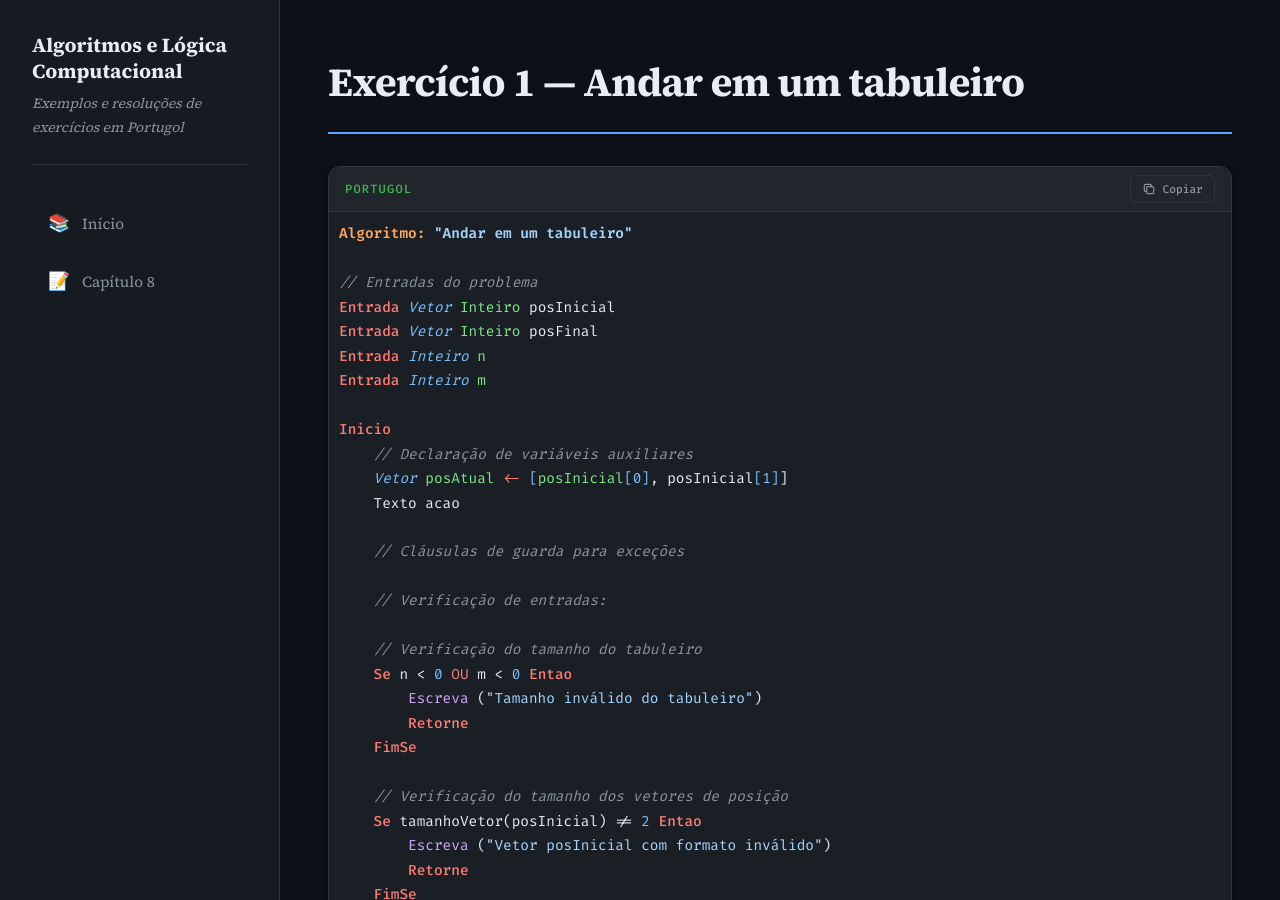
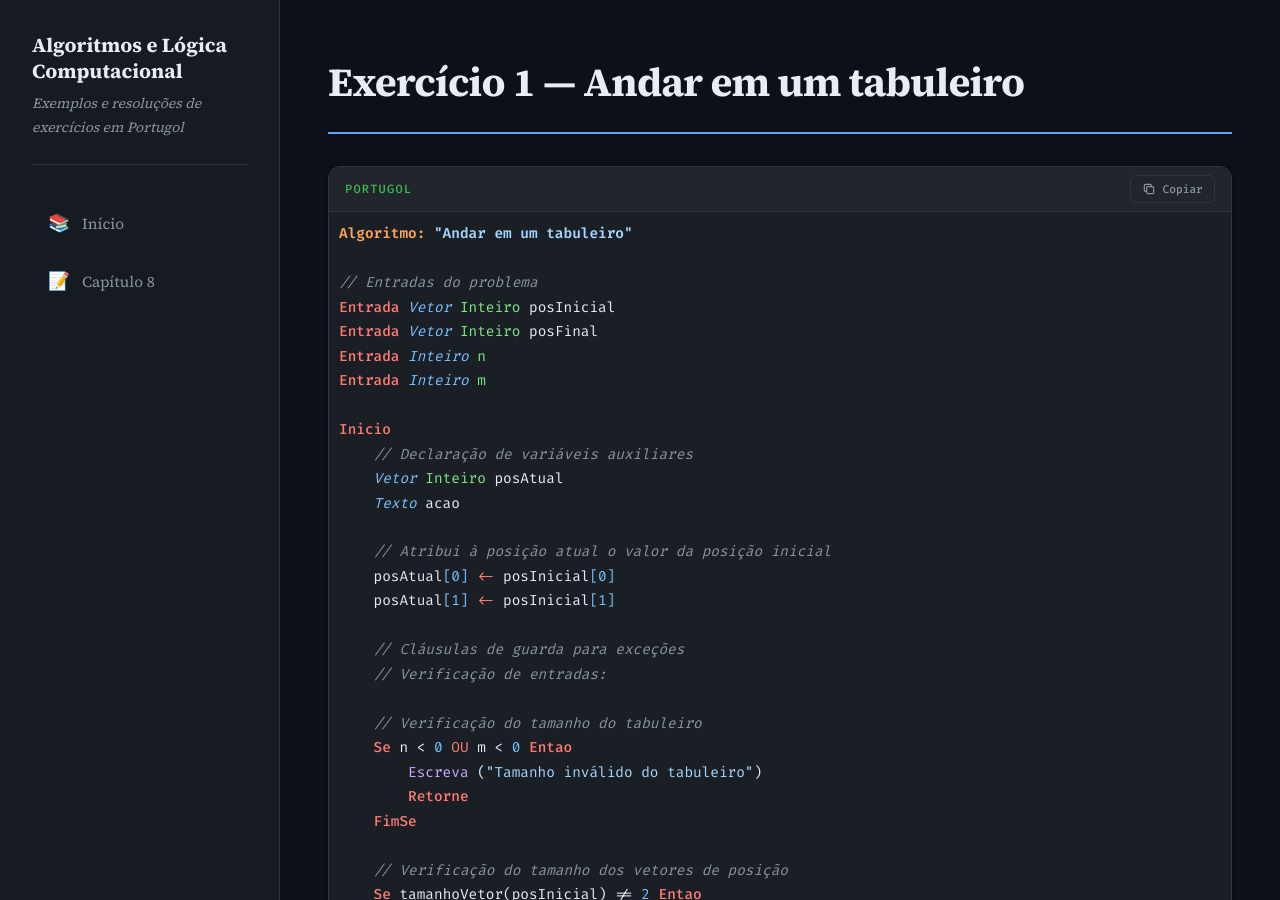
Before and after one commit to mitamarcelo/algoritmos-e-logica-computacional, a Jekyll site: the page built from Exercicios Resolvidos/Capitulo 8/exercicio-1.md, in a window 1280 px wide and 900 px high. Built offline with Jekyll 4.4.1, drawn with Linux system fonts in a browser that asks for light colours.

Commit message:
Conserta algoritmo de exemplo

```diff
--- a/Exercicios Resolvidos/Capitulo 8/exercicio-1.md
+++ b/Exercicios Resolvidos/Capitulo 8/exercicio-1.md
@@ -13,11 +13,14 @@ Entrada Inteiro m
 
 Inicio
     // Declaração de variáveis auxiliares
-    Vetor posAtual <- [posInicial[0], posInicial[1]]
+    Vetor Inteiro posAtual
     Texto acao
 
+    // Atribui à posição atual o valor da posição inicial
+    posAtual[0] <- posInicial[0]
+    posAtual[1] <- posInicial[1]
+
     // Cláusulas de guarda para exceções
-
     // Verificação de entradas:
 
     // Verificação do tamanho do tabuleiro
@@ -39,18 +42,18 @@ Inicio
 
     // Verificação da validade do vetor posição inicial
     Se posInicial[0] < 1 OU
-          posInicial[0] > n OU
-          posInicial[1] < 1 OU
-          posInicial[1] > m Entao
+    posInicial[0] > n OU
+    posInicial[1] < 1 OU
+    posInicial[1] > m Entao
         Escreva ("Posição inicial inválida")
         Retorne
     FimSe
 
     // Verificação da validade do vetor posição final
     Se posFinal[0] < 1 OU
-          posFinal[0] > n OU
-          posFinal[1] < 1 OU
-          posFinal[1] > m Entao
+    posFinal[0] > n OU
+    posFinal[1] < 1 OU
+    posFinal[1] > m Entao
         Escreva ("Posição final inválida")
         Retorne
     FimSe
--- a/assets/js/portugol.js
+++ b/assets/js/portugol.js
@@ -29,7 +29,7 @@ window.hljsPortugol = function(hljs) {
   // Tipos de dados
   const TYPES = [
     'Inteiro', 'Real', 'Caractere', 'Logico',
-    'Vetor', 'Matriz'
+    'Vetor', 'Matriz', 'Texto'
   ];
 
   // Literais e operadores lógicos
```
